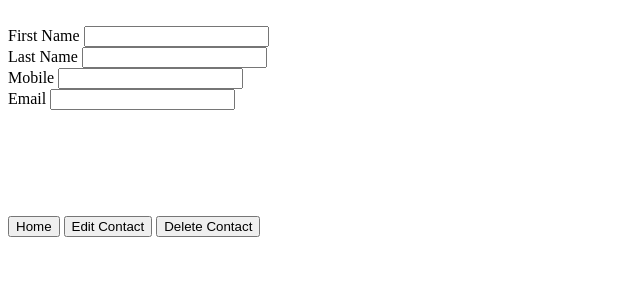
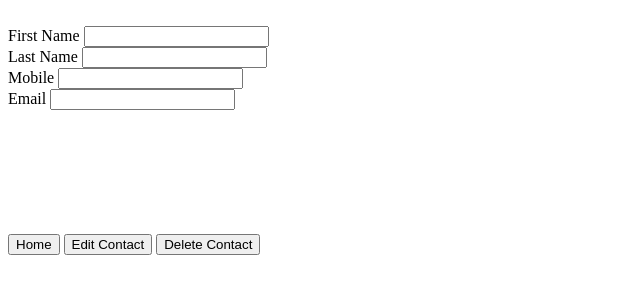
Before and after one commit to sherbanu03-ITvarsity/Module-12-Assessment-1, a plain HTML site: page edit-contact.html in a window 1280 px wide. Shown: the whole page, without its empty margins (0-640 px from the left). Drawn offline with Linux system fonts and the light colour scheme; no server answers.

Commit message:
Update edit-contact.html

```diff
--- a/edit-contact.html
+++ b/edit-contact.html
@@ -14,7 +14,7 @@
          <label for="mobile">Mobile</label>
         <input type="text" name="mobile" id="mobile" readonly><br/>
          <label for="email">Email</label>
-        <input type="text" name="email" id="email" readonly><br/>
+        <input type="text" name="email" id="email" readonly><br/><br/>
          <label for="avatar" id="avatarLabel" hidden>Change Profile Image</label><br/>
         <input type="file" name="avatar" id="avatar" hidden>
         <br/><br>
```
